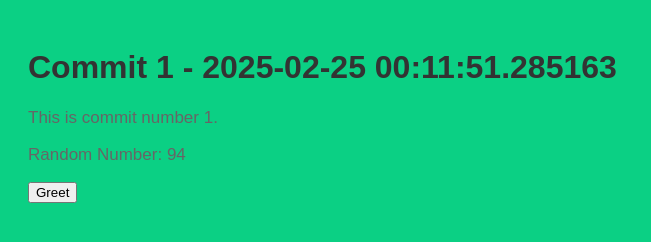
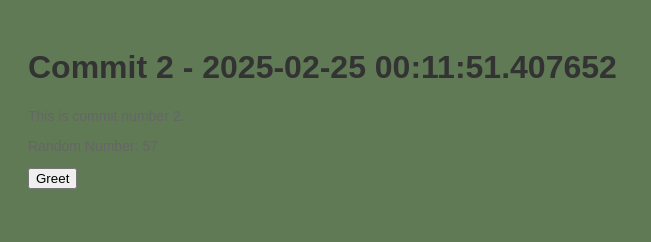
Before and after one commit to polishflits/autogen-repo-20250225001144, a plain HTML site: page index.html in a window 1280 px wide. Shown: the whole page, without its empty margins (0-651 px from the left). Drawn offline with Linux system fonts and the light colour scheme.

Commit message:
📝 Auto commit 2 with HTML, CSS, and JS

```diff
--- a/index.html
+++ b/index.html
@@ -2,13 +2,13 @@
     <!DOCTYPE html>
     <html>
     <head>
-        <title>Commit 1 - 2025-02-25 00:11:51.285163</title>
+        <title>Commit 2 - 2025-02-25 00:11:51.407652</title>
         <link rel="stylesheet" href="style.css">
     </head>
     <body>
-        <h1>Commit 1 - 2025-02-25 00:11:51.285163</h1>
-        <p>This is commit number 1.</p>
-        <p>Random Number: 94</p>
+        <h1>Commit 2 - 2025-02-25 00:11:51.407652</h1>
+        <p>This is commit number 2.</p>
+        <p>Random Number: 57</p>
         <button onclick="greet()">Greet</button>
         <script src="script.js"></script>
     </body>
--- a/script.js
+++ b/script.js
@@ -2,4 +2,4 @@
     function greet() {
         alert('Hello from commit ' + commitNumber + '!');
     }
-    var commitNumber = 1;
+    var commitNumber = 2;
--- a/style.css
+++ b/style.css
@@ -1,7 +1,7 @@
 
     body {
         font-family: Arial, sans-serif;
-        background-color: #0bd084;
+        background-color: #607a56;
         padding: 20px;
     }
     h1 {
@@ -9,5 +9,5 @@
     }
     p {
         color: #666;
-        font-size: 17px;
+        font-size: 14px;
     }
```
